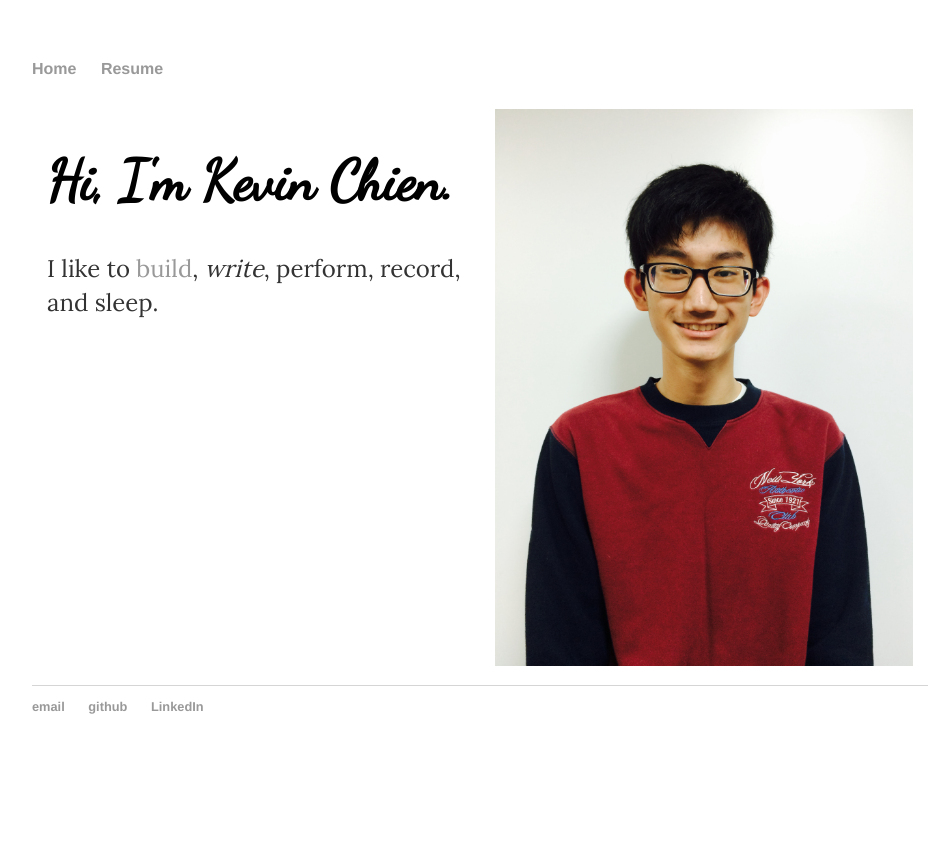
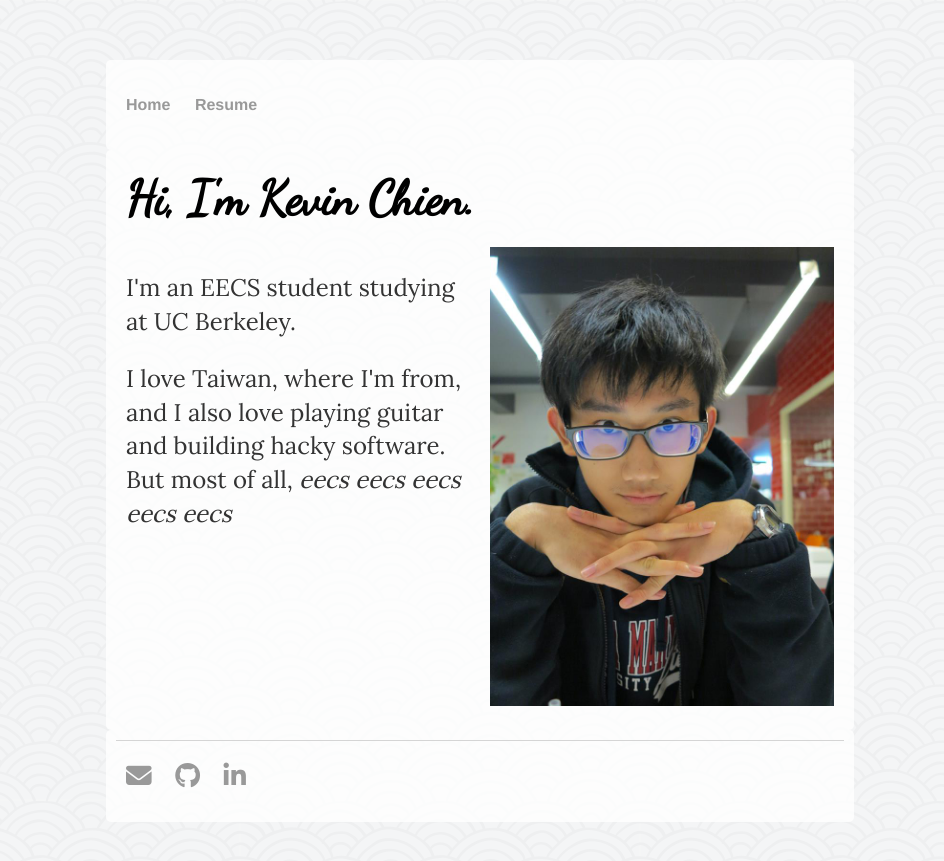
Before and after one commit to kev-chien/kev-chien.github.io, a Jekyll site: the page built from index.html, in a window 1280 px wide. Shown: the top 861 px of the page, without its empty margins (160-1104 px from the left). Built offline with Jekyll 4.4.1, drawn with Linux system fonts in a browser that asks for light colours; nearby versions of some CDN libraries.

Commit message:
new breakpoints, homepage, pic, font-awesome

```diff
--- a/_layouts/default.html
+++ b/_layouts/default.html
@@ -3,28 +3,33 @@
 	<head>
 		<title>{{ page.title }}</title>
 		<link href="https://fonts.googleapis.com/css?family=Lora|Dancing+Script" rel="stylesheet">
+		<script src="https://use.fontawesome.com/491249e10d.js"></script>
 		<!-- link to main stylesheet -->
 		<link rel="stylesheet" type="text/css" href="/css/main.css">
 	</head>
 	<body>
+		<div class="container">
 			<nav>
 	  		<ul>
 	    		<li><a href="/">Home</a></li>
 	        <li><a href="/kevin_chien_resume.pdf">Resume</a></li>
 	  		</ul>
 			</nav>
+		</div>
 		<div class="container">
 
     {{ content }}
 
     </div><!-- /.container -->
+		<div class="container">
 	    <footer>
 	      <ul>
-            <li><a href="mailto:kevinchien17@gmail.com">email</a></li>
-            <li><a href="https://github.com/kev-chien">github</a></li>
-						<li><a href="https://www.linkedin.com/in/kevinchien17">LinkedIn</a></li>
+	        <li><a href="mailto:kevinchien17@gmail.com"><i class="fa fa-envelope fa-2x" aria-hidden="true"></i></a></li>
+	        <li><a href="https://github.com/kev-chien"><i class="fa fa-github fa-2x" aria-hidden="true"></i></li>
+					<li><a href="https://www.linkedin.com/in/kevinchien17"><i class="fa fa-linkedin fa-2x" aria-hidden="true"></i></li>
 	      </ul>
 	    </footer>
+		</div>
   </body>
   <!-- for mobile responsiveness -->
   <meta name="viewport" content="width=device-width, initial-scale=1.0">
--- a/css/main.css
+++ b/css/main.css
@@ -1,10 +1,18 @@
 body {
   margin: 60px auto;
   width: 80%;
+  background-image: url('/assets/seigaiha.png');
+}
+.container {
+  border-radius: 5px;
+  border-color: #6a6a6a;
+  border-width: 5px;
+  background-color: rgba(255, 255, 255, 0.8);
+  padding: 10px;
 }
 nav ul, footer ul {
   font-family:'Helvetica', 'Arial', 'Sans-Serif';
-    padding: 0px;
+  padding: 10px;
   list-style: none;
   font-weight: bold;
 }
@@ -20,7 +28,8 @@ a:hover {
   text-decoration: underline;
 }
 h1 {
-    font-size: 3.5em;
+  font-size: 3em;
+  margin: 0px 0px;
   font-family: 'Dancing Script', cursive;
 }
 p {
@@ -48,7 +57,7 @@ footer {
 
 [class*="col-"] {
     float: left;
-    padding: 15px;
+    padding: 10px;
 }
 
 /* For mobile phones: */
@@ -69,6 +78,7 @@ footer {
     .col-m-10 {width: 83.33%;}
     .col-m-11 {width: 91.66%;}
     .col-m-12 {width: 100%;}
+    body {width: 580px}
 }
 @media only screen and (min-width: 768px) {
     /* For desktop: */
@@ -85,4 +95,5 @@ footer {
     .col-10 {width: 83.33%;}
     .col-11 {width: 91.66%;}
     .col-12 {width: 100%;}
+    body {width: 748px}
 }
--- a/index.html
+++ b/index.html
@@ -3,18 +3,19 @@ layout: default
 title: Kevin Chien - Home
 ---
 <div class="row">
+	<div class="col-12 col-m-12">
+		<h1>Hi, I'm Kevin Chien.</h1>
+	</div>
 	<div class="col-6 col-m-5">
-		<div class="blurb">
-			<h1>Hi, I'm Kevin Chien.</h1>
-			<p>I like to <a id="build" href="https://github.com/kev-chien">build</a>,
-				<em>write</em>, perform, record, and
-				<span onmouseover="document.getElementById('me').src='/assets/sleep.jpg'"
-				onmouseout="document.getElementById('me').src='/assets/greetings.jpg'"
-				>sleep</span>.</p>
-		</div><!-- /.blurb -->
+		<p>I'm an EECS student studying at UC Berkeley.</p>
+		<p>I love Taiwan, where I'm from, and I also love playing guitar and building
+			hacky software. But most of all, <em>eecs eecs eecs eecs eecs</em>
+		</p>
 	</div>
 	<div class="col-6 col-m-7">
 		<!-- img width 2448, height 3264 -->
-		<img id="me" src="/assets/greetings.jpg" alt "Picture of Me" style="width: 100%; height: 100%">
+
+		<img id="me" src="/assets/me.jpg" alt "Picture of Me" style="width: 100%; height: 100%">
+
 	</div>
 </div>
```
Also changed, not shown: assets/greetings.jpg (deleted), assets/me.jpg (added), assets/seigaiha.png (added), assets/sleep.jpg (deleted). Lines whose indentation alone changed are shown as unchanged.
